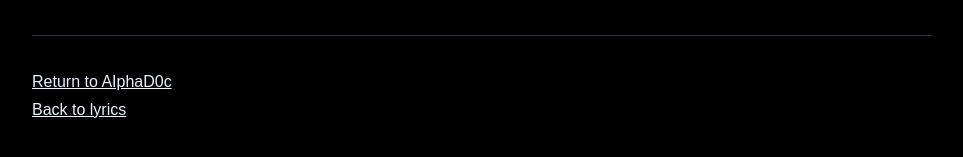
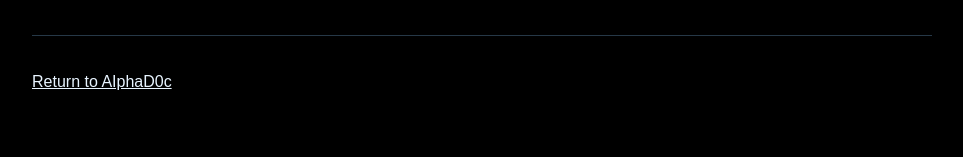
Before and after one commit to AIphaD0c/AIphaD0ctrine, a Jekyll site: the page built from lyrics.md, in a window 1280 px wide. Shown: the part 499-656 px from the top of the page, without its empty margins (158-1121 px from the left). Built offline with Jekyll 4.4.1, drawn with Linux system fonts in a browser that asks for light colours.

Commit message:
Update lyrics.md

```diff
--- a/lyrics.md
+++ b/lyrics.md
@@ -27,4 +27,3 @@ Each VIAL contains its own internal theme, tone, and signal pattern.
 ---
 
 [Return to AIphaD0c]({{ '/' | relative_url }})
-[Back to lyrics]({{ '/lyrics/' | relative_url }})
```
